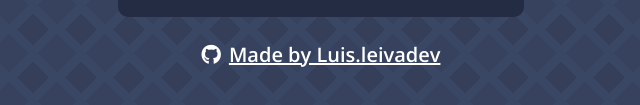
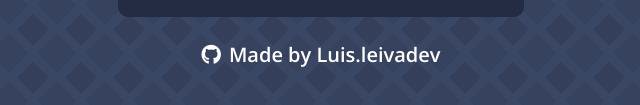
Before and after one commit to leivadev/calculator, a plain HTML site: page index.html in a window 1280 px wide. In both pictures the pointer is over the link "Made by Luis.leivadev". Shown: the part 659-764 px from the top of the page, 319-959 px from the left. Drawn offline with nearby package versions, Linux system fonts and the light colour scheme.

Commit message:
add footer hover

```diff
--- a/style.css
+++ b/style.css
@@ -187,3 +187,7 @@ footer p {
 footer i {
     padding-right: 0.5rem;
 }
+
+footer a:hover {
+    text-decoration: none;
+}
```
